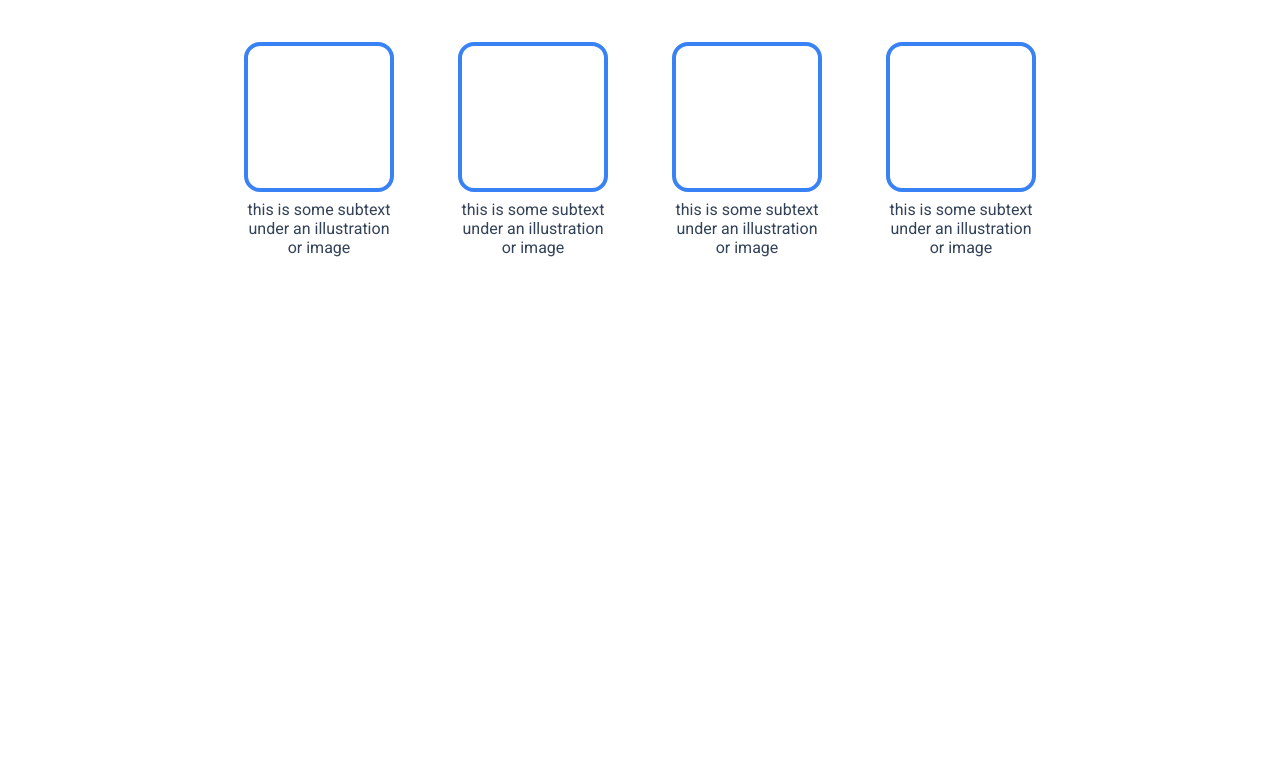
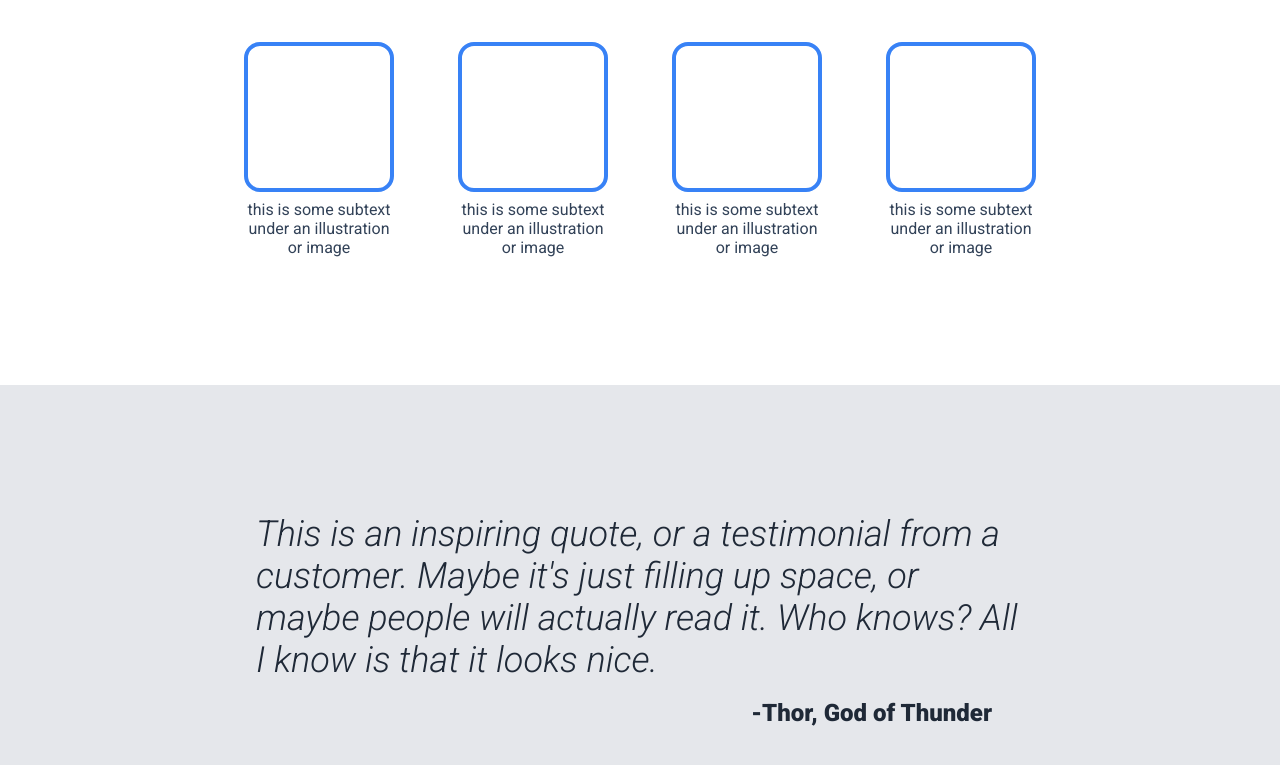
Before and after one commit to wanderingpuppet/landing-page, a plain HTML site: page index.html in a window 1280 px wide. Shown: the part 674-1439 px from the top of the page. Before the commit the page ends 1059 px from the top, so only its background shows below. Drawn offline with Linux system fonts and the light colour scheme.

Commit message:
Add quote section

```diff
--- a/index.html
+++ b/index.html
@@ -8,7 +8,8 @@
   <!-- Fonts -->
   <link rel="preconnect" href="https://fonts.googleapis.com">
   <link rel="preconnect" href="https://fonts.gstatic.com" crossorigin>
-  <link href="https://fonts.googleapis.com/css2?family=Roboto:wght@400;900&display=swap" rel="stylesheet">
+  <link href="https://fonts.googleapis.com/css2?family=Roboto:ital,wght@0,400;0,900;1,300&display=swap"
+    rel="stylesheet">
 
   <link rel="stylesheet" href="style.css">
 </head>
@@ -62,6 +63,14 @@
       </div>
     </div>
   </div>
+
+  <div class="quote">
+    <p>
+      This is an inspiring quote, or a testimonial from a customer. Maybe it's just filling up space, or maybe people
+      will actually read it. Who knows? All I know is that it looks nice.
+    </p>
+    <div class="author">-Thor, God of Thunder</div>
+  </div>
 </body>
 
 </html>
--- a/style.css
+++ b/style.css
@@ -129,3 +129,26 @@ button {
   text-align: center;
   color: #324258;
 }
+
+/* Quote */
+
+.quote {
+  background-color: #e5e7eb;
+  padding: 128px 256px;
+}
+
+.quote p {
+  font-size: 36px;
+  font-weight: 300;
+  font-style: italic;
+  color: #1f2937;
+  margin-bottom: 18px;
+}
+
+.author {
+  font-size: 24px;
+  font-weight: 900;
+  text-align: right;
+  color: #1f2937;
+  padding-right: 32px;
+}
```
